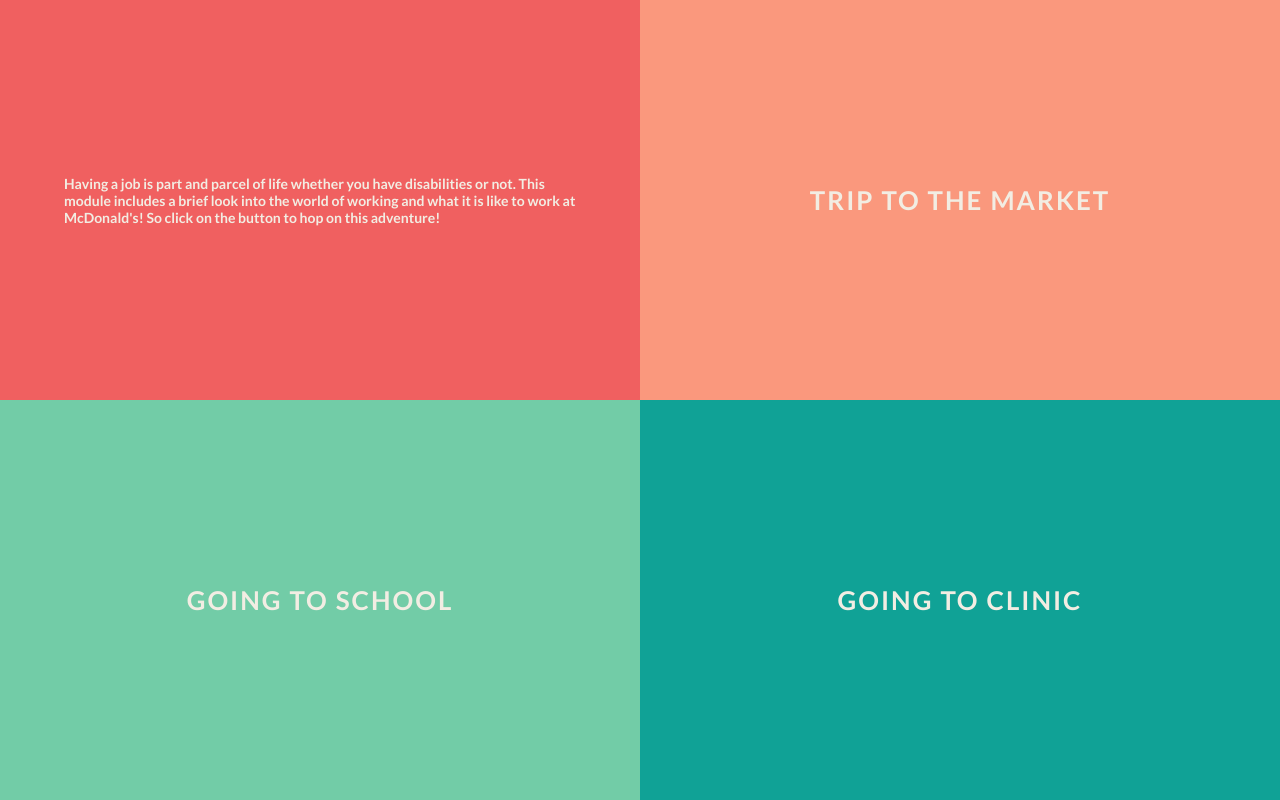
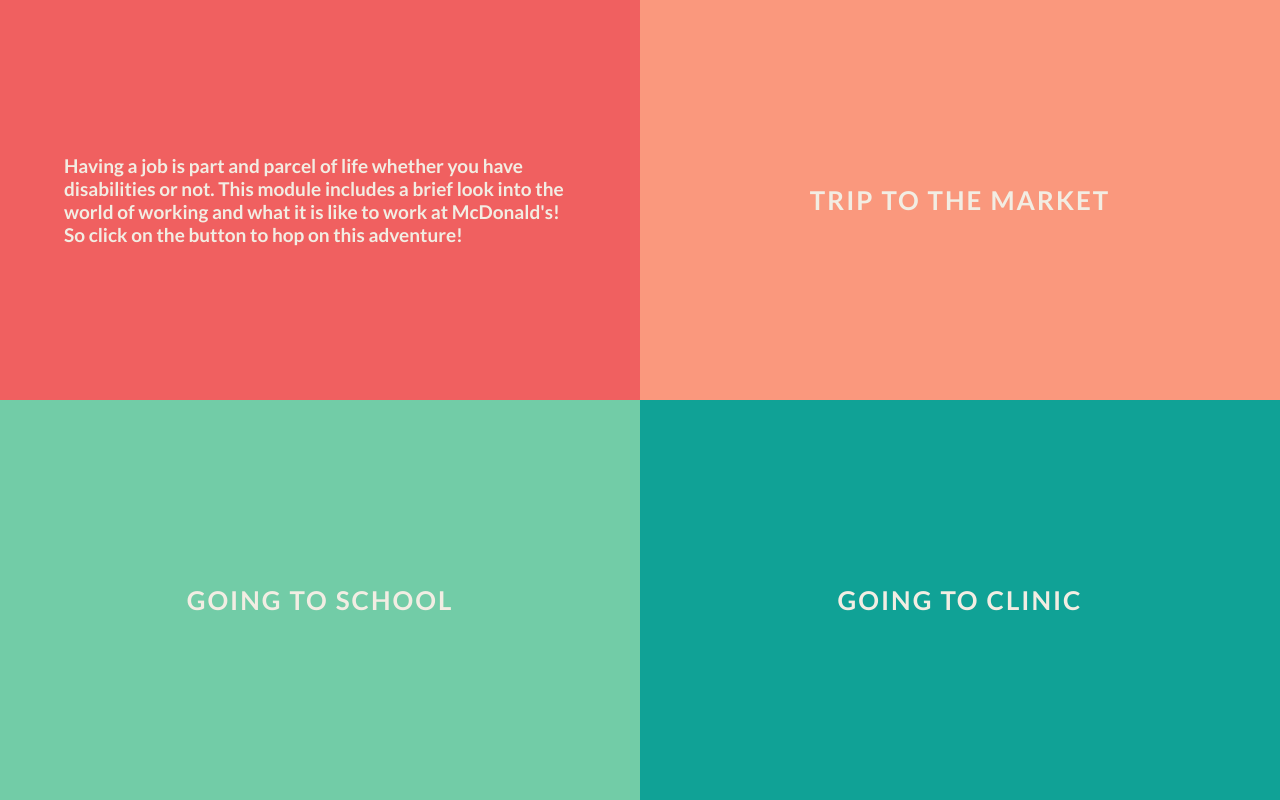
Before and after one commit to joelleoqiyi/SCSE, a plain HTML site: page choicepage2/index.html in a window 1280 px wide. Drawn offline with Linux system fonts and the light colour scheme.

Commit message:
Updated Font Size of Description

```diff
--- a/choicepage2/style.css
+++ b/choicepage2/style.css
@@ -422,13 +422,13 @@ section.bl-expand .bl-box {
 	-moz-transform: translateY(-15px);
 	-ms-transform: translateY(-15px);
 	transform: translateY(-15px);
-  opacity: 0;
+  	opacity: 0;
 }
 
 .bl-box span{
   transition: 0.1s;
   opacity: 0;
-  font-size: 14px;
+  font-size: 19px;
   left: 10%;
   right: 10%;
   font-weight: bold;
```
